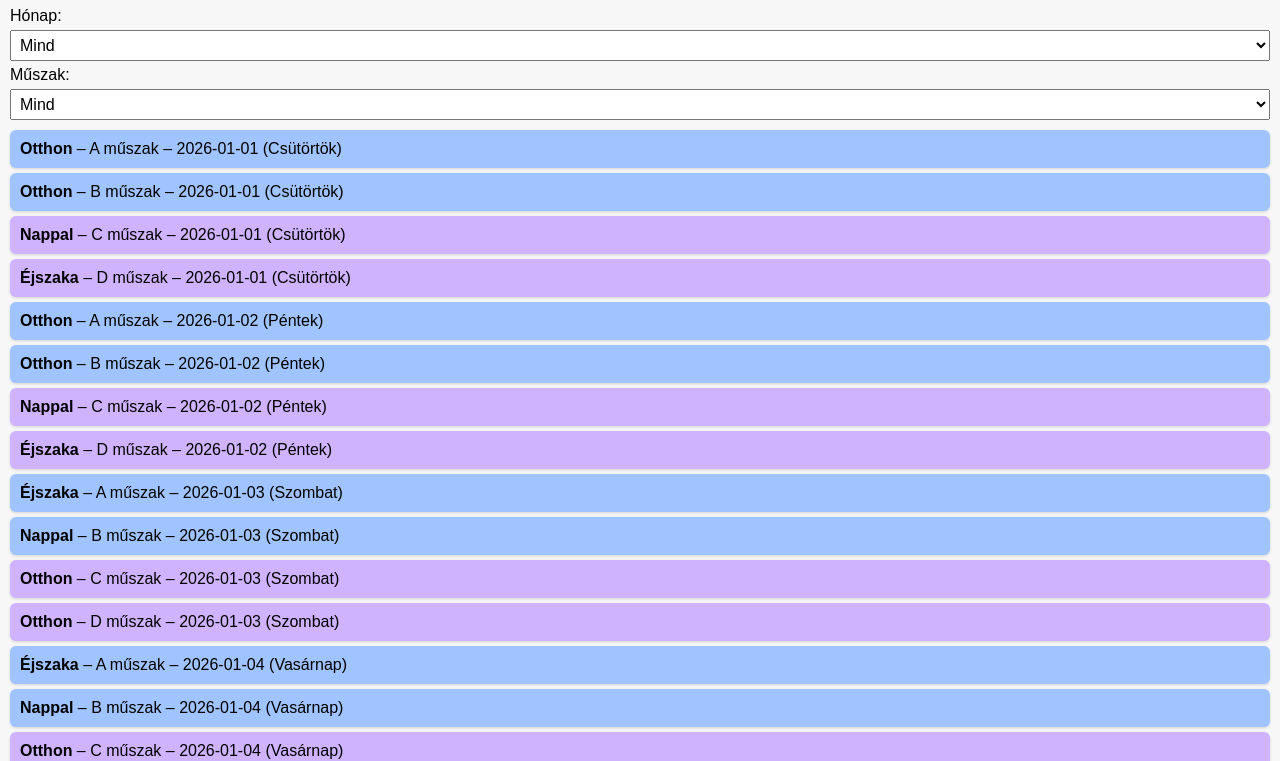
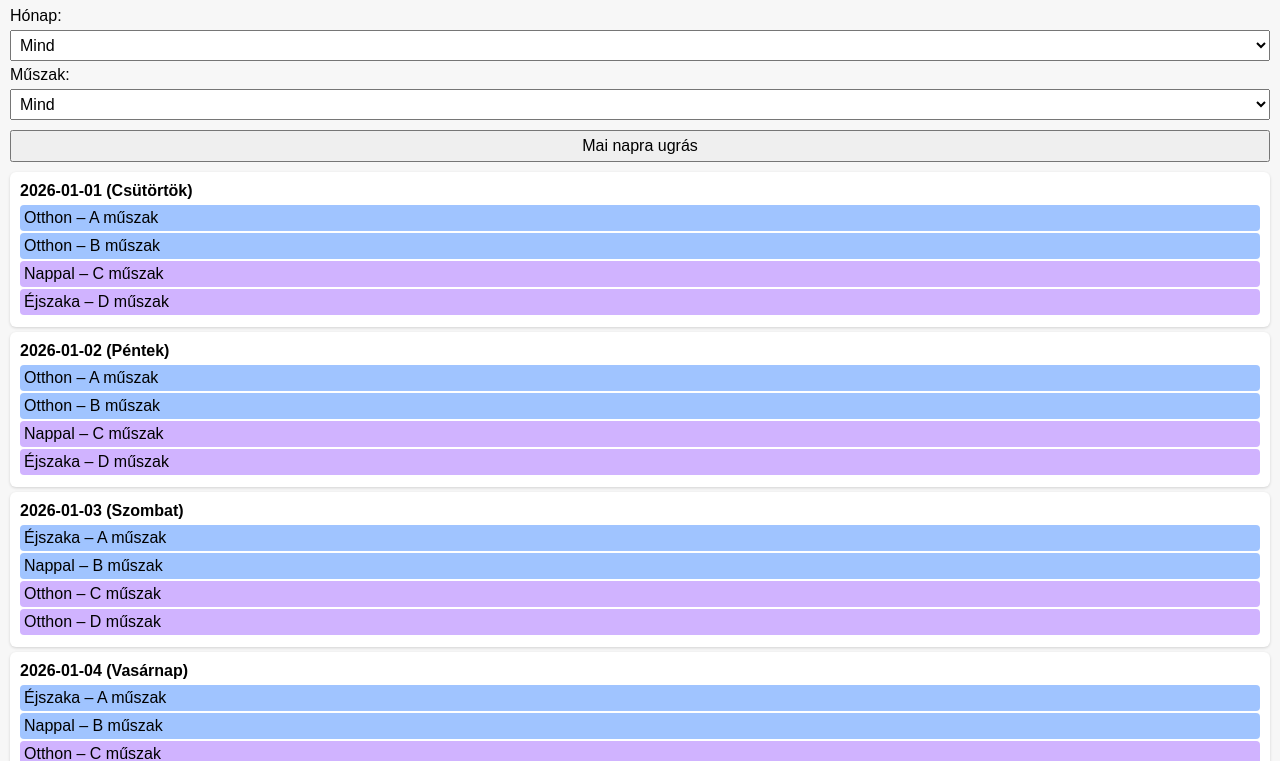
Before and after one commit to gergoroland33-sys/Muszaknaptar-2026, a plain HTML site: page index.html in a window 1280 px wide. Shown: the part 51-812 px from the top of the page. Drawn offline with Linux system fonts and the light colour scheme.

Commit message:
Update index.html

```diff
--- a/index.html
+++ b/index.html
@@ -7,13 +7,12 @@
 <style>
 body { font-family: Arial, sans-serif; margin:10px; background:#f7f7f7; }
 h2 { text-align:center; margin-bottom:10px; }
-select { width:100%; padding:5px; margin:5px 0; font-size:16px; }
+select, button { width:100%; padding:5px; margin:5px 0; font-size:16px; }
 .card { background:white; margin:5px 0; padding:10px; border-radius:6px; box-shadow:0 1px 3px rgba(0,0,0,0.15);}
-.muszak-A { background:#a0c4ff; color:black; } /* Otthon/Nappal */
-.muszak-B { background:#a0c4ff; color:black; } /* Otthon/Nappal */
-.muszak-C { background:#d0b3ff; color:black; } /* Éjszaka */
-.muszak-D { background:#d0b3ff; color:black; } /* Éjszaka */
-.highlight { border:2px solid #ff3c38; } /* Aktuális nap */
+.date-title { font-weight:bold; margin-bottom:5px; }
+.muszak-A, .muszak-B { background:#a0c4ff; color:black; margin:2px 0; padding:4px; border-radius:4px; } /* Nappal */
+.muszak-C, .muszak-D { background:#d0b3ff; color:black; margin:2px 0; padding:4px; border-radius:4px; } /* Éjszaka */
+.highlight { border:2px solid #ff3c38; padding:8px; border-radius:6px; }
 </style>
 </head>
 <body>
@@ -46,6 +45,8 @@ select { width:100%; padding:5px; margin:5px 0; font-size:16px; }
 <option value="D">D</option>
 </select>
 
+<button id="goto-today">Mai napra ugrás</button>
+
 <div id="eredmeny">Adatok betöltése…</div>
 
 <script>
@@ -59,9 +60,8 @@ muszakok = [];
 const sorok = text.split('\n').slice(1);
 sorok.forEach(sor => {
 const cols = sor.split(';').map(c => c.trim()).filter(c => c!=='');
-// 4-es csoportokra bontás
 for(let i=0; i+3<cols.length; i+=4){
-const datum = cols[i].replace(/\./g,'-'); // YYYY-MM-DD formátum
+const datum = cols[i].replace(/\./g,'-'); // YYYY-MM-DD
 const nev = cols[i+1];
 const nap = cols[i+2];
 const muszak = cols[i+3].toUpperCase();
@@ -73,7 +73,7 @@ muszakok.push({datum, nev, nap, muszak});
 showData();
 });
 
-// Megjelenítés
+// Megjelenítés dátum szerint csoportosítva
 function showData(){
 const honapValaszt = document.getElementById('honap').value;
 const muszakValaszt = document.getElementById('muszak').value;
@@ -91,14 +91,20 @@ if(muszakValaszt!=='mind'){
 talalatok = talalatok.filter(r => r.muszak===muszakValaszt.toUpperCase());
 }
 
-if(talalatok.length===0){
+// Csoportosítás dátum szerint
+const dates = [...new Set(talalatok.map(r=>r.datum))].sort();
+
+if(dates.length===0){
 html='<div class="card">Nincs adat a kiválasztott szűrésre</div>';
 } else {
-talalatok.forEach(r=>{
-const highlight = r.datum===todayStr ? 'highlight' : '';
-html += `<div class="card muszak-${r.muszak} ${highlight}">
-<strong>${r.nev}</strong> – ${r.muszak} műszak – ${r.datum} (${r.nap})
-</div>`;
+dates.forEach(datum=>{
+const aznap = talalatok.filter(r=>r.datum===datum);
+const highlight = datum===todayStr ? 'highlight' : '';
+html += `<div class="card ${highlight}"><div class="date-title">${datum} (${aznap[0].nap})</div>`;
+aznap.forEach(r=>{
+html += `<div class="muszak-${r.muszak}">${r.nev} – ${r.muszak} műszak</div>`;
+});
+html += '</div>';
 });
 }
 
@@ -111,7 +117,14 @@ kiemelt.scrollIntoView({behavior:'smooth', block:'center'});
 }
 }
 
-// Szűrés változáskor
+// Mai nap gomb
+document.getElementById('goto-today').addEventListener('click', ()=>{
+const kiemelt = document.querySelector('.highlight');
+if(kiemelt){
+kiemelt.scrollIntoView({behavior:'smooth', block:'center'});
+}
+});
+
 document.getElementById('honap').addEventListener('change', showData);
 document.getElementById('muszak').addEventListener('change', showData);
 </script>
```
